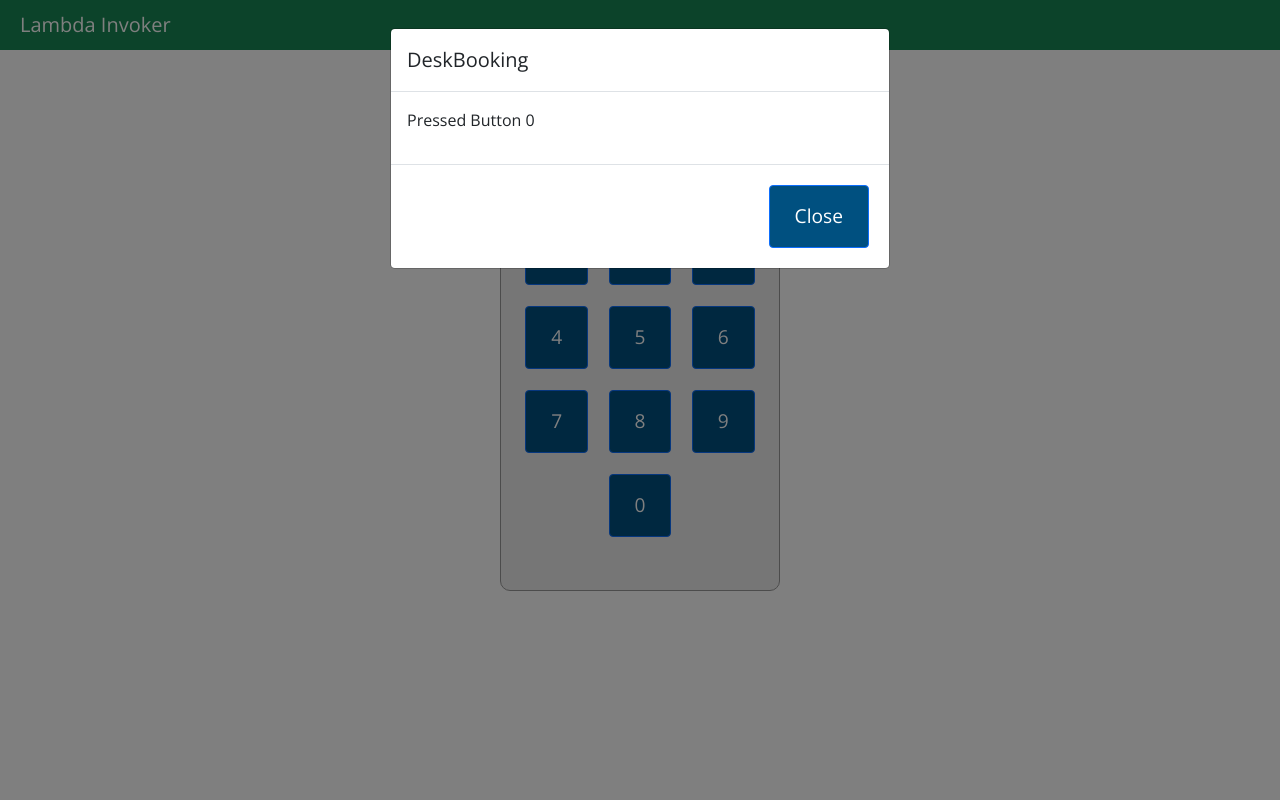
After one commit to rc-delfin/Invoker-Base, a Flask app: page /foo in a window 1280 px wide. The commit adds this page. Run offline with Flask 2, Linux system fonts and the light colour scheme; some libraries are stand-ins or nearby versions.

Commit message:
added run lambda functions and flash messages

```diff
--- a/main.py
+++ b/main.py
@@ -3,7 +3,7 @@ import os
 import oauthlib
 from flask import (
     Flask,
-    render_template, redirect, url_for, session, current_app
+    render_template, request, redirect, url_for, session, current_app, flash
 )
 
 from flask_dance.contrib.google import make_google_blueprint, google
@@ -12,6 +12,9 @@ from flask_dance.contrib.google import make_google_blueprint, google
 from oauthlib.oauth2.rfc6749.errors import InvalidClientIdError, TokenExpiredError
 # os.environ
 from dotenv import load_dotenv
+
+import scripts.invoke_lambda
+from scripts import invoke_lambda
 
 os.environ["OAUTHLIB_INSECURE_TRANSPORT"] = "1"
 load_dotenv()
@@ -53,6 +56,43 @@ def token_expired(_):
     return redirect(url_for("login"))
 
 
+@app.route('/foo', methods=['GET', 'POST'])
+def foo():
+    my_var = request.args.get('my_var', None)
+    if my_var == "b1":
+        invoke_lambda.run_lambda1()
+        flash("Pressed Button 1")
+    elif my_var == "b2":
+        invoke_lambda.run_lambda2()
+        flash("Pressed Button 2")
+    elif my_var == "b3":
+        invoke_lambda.run_lambda3()
+        flash("Pressed Button 3")
+    elif my_var == "b4":
+        invoke_lambda.run_lambda4()
+        flash("Pressed Button 4")
+    elif my_var == "b5":
+        invoke_lambda.run_lambda5()
+        flash("Pressed Button 5")
+    elif my_var == "b6":
+        invoke_lambda.run_lambda6()
+        flash("Pressed Button 6")
+    elif my_var == "b7":
+        invoke_lambda.run_lambda7()
+        flash("Pressed Button 7")
+    elif my_var == "b8":
+        invoke_lambda.run_lambda8()
+        flash("Pressed Button 8")
+    elif my_var == "b9":
+        invoke_lambda.run_lambda9()
+        flash("Pressed Button 9")
+    else:
+        invoke_lambda.run_lambda0()
+        flash("Pressed Button 0")
+
+    return render_template('index.html')
+
+
 @app.route('/', methods=["GET", "POST"])
 def landing_page():
     if not google.authorized:
--- a/requirements.txt
+++ b/requirements.txt
@@ -23,3 +23,5 @@ zipp==3.8.1
 
 oauthlib~=3.2.1
 python-dotenv~=0.21.0
+WTForms~=3.0.1
+python-dateutil~=2.8.2
--- /dev/null
+++ b/scripts/invoke_lambda.py
@@ -0,0 +1,38 @@
+def run_lambda1():
+    print("Lambda 1 ran")
+
+
+def run_lambda2():
+    print("Lambda 2 ran")
+
+
+def run_lambda3():
+    print("Lambda 3 ran")
+
+
+def run_lambda4():
+    print("Lambda 4 ran")
+
+
+def run_lambda5():
+    print("Lambda 5 ran")
+
+
+def run_lambda6():
+    print("Lambda 6 ran")
+
+
+def run_lambda7():
+    print("Lambda 7 ran")
+
+
+def run_lambda8():
+    print("Lambda 8 ran")
+
+
+def run_lambda9():
+    print("Lambda 9 ran")
+
+
+def run_lambda0():
+    print("Lambda 0 ran")
--- /dev/null
+++ b/templates/base.html
@@ -0,0 +1,69 @@
+<!doctype html>
+<html lang="en">
+
+<head>
+  <link rel="icon" type="image/x-icon" href="https://www.irri.org/sites/all/themes/custom/irri/images/IRRI-logo-padded.svg">
+  <!-- Required meta tags -->
+  <meta charset="utf-8">
+  <meta name="viewport" content="width=device-width, initial-scale=1">
+
+  <!-- Google Material Icons -->
+  <link href="https://fonts.googleapis.com/css2?family=Material+Icons" rel="stylesheet">
+
+  <!-- Bootstrap CSS -->
+  <link href="https://cdn.jsdelivr.net/npm/bootstrap@5.0.0-beta1/dist/css/bootstrap.min.css" rel="stylesheet"
+    integrity="sha384-giJF6kkoqNQ00vy+HMDP7azOuL0xtbfIcaT9wjKHr8RbDVddVHyTfAAsrekwKmP1" crossorigin="anonymous">
+
+  <!-- Google Font-->
+  <link rel="preconnect" href="https://fonts.gstatic.com">
+  <link href="https://fonts.googleapis.com/css2?family=Roboto:wght@300;400&display=swap" rel="stylesheet">
+  <link href="https://fonts.googleapis.com/css2?family=Open+Sans:wght@300;400&display=swap" rel="stylesheet">
+
+  <!-- JQuery for Modal -->
+  <script src="https://ajax.googleapis.com/ajax/libs/jquery/3.5.1/jquery.min.js"></script>
+
+  <!-- Modify Bootstrap Elements-->
+  <style>
+    * {
+      font-family: 'Open Sans', 'Roboto', sans-serif;
+      font-size: 1em;
+    }
+    .container {
+      padding-bottom: 40px;
+    }
+    .alert {
+      border:1px solid #999999;
+      position:fixed;
+      left: 50%;
+      transform: translate(-50%, 100%);
+      box-shadow: 0 0 8px #888888;
+      padding: 0;
+      min-width:280px;
+    }
+  </style>
+
+  <title>Lambda Invoker</title>
+</head>
+
+
+<body>
+  <nav class="navbar navbar-expand-lg sticky-top navbar-dark bg-success" style="margin-bottom:50px;padding-left:20px;">
+    <a class="navbar-brand mb-0 h1" href={{ gohome }}>
+      <span style="font-weight:300;">Lambda Invoker</span>
+    </a>
+  </nav>
+
+  <div class="container">
+    {% block body %}{% endblock %}
+  </div>
+
+  <!-- Separate Popper and Bootstrap JS -->
+  <script src="https://cdn.jsdelivr.net/npm/@popperjs/core@2.5.4/dist/umd/popper.min.js"
+    integrity="sha384-q2kxQ16AaE6UbzuKqyBE9/u/KzioAlnx2maXQHiDX9d4/zp8Ok3f+M7DPm+Ib6IU"
+    crossorigin="anonymous"></script>
+  <script src="https://cdn.jsdelivr.net/npm/bootstrap@5.0.0-beta1/dist/js/bootstrap.min.js"
+    integrity="sha384-pQQkAEnwaBkjpqZ8RU1fF1AKtTcHJwFl3pblpTlHXybJjHpMYo79HY3hIi4NKxyj"
+    crossorigin="anonymous"></script>
+</body>
+
+</html>
--- a/templates/index.html
+++ b/templates/index.html
@@ -1,23 +1,28 @@
-<!doctype html>
-<html lang="en">
-  <head>
-    <!-- Required meta tags -->
-    <meta charset="utf-8">
-    <meta name="viewport" content="width=device-width, initial-scale=1, shrink-to-fit=no">
+<!--<!doctype html>-->
+<!--<html lang="en">-->
+<!--  <head>-->
+<!--    &lt;!&ndash; Required meta tags &ndash;&gt;-->
+<!--    <meta charset="utf-8">-->
+<!--    <meta name="viewport" content="width=device-width, initial-scale=1, shrink-to-fit=no">-->
 
-    <!-- Bootstrap CSS -->
-    <link rel="stylesheet" href="https://cdn.jsdelivr.net/npm/bootstrap@4.0.0/dist/css/bootstrap.min.css" integrity="sha384-Gn5384xqQ1aoWXA+058RXPxPg6fy4IWvTNh0E263XmFcJlSAwiGgFAW/dAiS6JXm" crossorigin="anonymous">
+<!--    &lt;!&ndash; Bootstrap CSS &ndash;&gt;-->
+<!--    <link rel="stylesheet" href="https://cdn.jsdelivr.net/npm/bootstrap@4.0.0/dist/css/bootstrap.min.css" integrity="sha384-Gn5384xqQ1aoWXA+058RXPxPg6fy4IWvTNh0E263XmFcJlSAwiGgFAW/dAiS6JXm" crossorigin="anonymous">-->
 
-    <!-- Google Font -->
-    <link rel="preconnect" href="https://fonts.googleapis.com">
-    <link rel="preconnect" href="https://fonts.gstatic.com" crossorigin>
-    <link href="https://fonts.googleapis.com/css2?family=Open+Sans:ital,wght@0,300;0,400;1,700&display=swap" rel="stylesheet">
+<!--    &lt;!&ndash; Google Font &ndash;&gt;-->
+<!--    <link rel="preconnect" href="https://fonts.googleapis.com">-->
+<!--    <link rel="preconnect" href="https://fonts.gstatic.com" crossorigin>-->
+<!--    <link href="https://fonts.googleapis.com/css2?family=Open+Sans:ital,wght@0,300;0,400;1,700&display=swap" rel="stylesheet">-->
 
-    <title>Lambda Invoker</title>
+<!--    <title>Lambda Invoker</title>-->
 
+{% extends 'base.html' %} {% block body %}
     <style>
         * {
             font-family: 'Open Sans', sans-serif;
+        }
+        a:hover {
+            color:#ffffff;
+            background-color:#3275e4;
         }
         h3 {
             margin-bottom:40px;
@@ -27,7 +32,14 @@
             margin-top:40px;
         }
         .btn {
-            margin-bottom: 20px;
+            margin: 8px;
+            padding:16px 25px 16px 25px;
+            font-size:1.2em;
+            background-color:#005080;
+            color:#ffffff;
+        }
+        .buttonRow {
+            margin-bottom:5px;
         }
         #mid-column {
             text-align: center;
@@ -46,16 +58,75 @@
         <div class="col-sm"></div>
         <div class="col-sm" id="mid-column">
           <h3>Lambda Invoker</h3>
-            <button type="button" class="btn btn-primary">Button 1</button><br>
-            <button type="button" class="btn btn-primary">Button 2</button><br>
+              <form action="/foo" method="post">
+            <div class="buttonRow">
+<!--              <button type="submit" class="btn btn-primary" value="b1">1</button>
+              <button type="button" class="btn btn-primary">2</button>
+              <button type="button" class="btn btn-primary">3</button>-->
+              <a class="btn btn-primary" href="{{ url_for('foo', my_var='b1') }}">1</a>
+              <a class="btn btn-primary" href="{{ url_for('foo', my_var='b2') }}">2</a>
+              <a class="btn btn-primary" href="{{ url_for('foo', my_var='b3') }}">3</a>
             </div>
+            <div class="buttonRow">
+              <a class="btn btn-primary" href="{{ url_for('foo', my_var='b4') }}">4</a>
+              <a class="btn btn-primary" href="{{ url_for('foo', my_var='b5') }}">5</a>
+              <a class="btn btn-primary" href="{{ url_for('foo', my_var='b6') }}">6</a>
+            </div>
+            <div class="buttonRow">
+              <a class="btn btn-primary" href="{{ url_for('foo', my_var='b7') }}">7</a>
+              <a class="btn btn-primary" href="{{ url_for('foo', my_var='b8') }}">8</a>
+              <a class="btn btn-primary" href="{{ url_for('foo', my_var='b9') }}">9</a>
+            </div>
+            <div class="buttonRow">
+
+              <a class="btn btn-primary" href="{{ url_for('foo', my_var='b0') }}">0</a>
+            </div>
+                </form>
+        </div>
+
         <div class="col-sm"></div>
+
+        <!-- Modal -->
+        <div id="notif" class="modal" tabindex="-1">
+            <div class="modal-dialog">
+                <div class="modal-content">
+                    <div class="modal-header">
+                        <h5 class="modal-title">DeskBooking</h5>
                     </div>
+                    <div class="modal-body">
+                        {% with messages = get_flashed_messages() %}
+                            {% if messages %}
+                                {% for message in messages %}
+                                    <p>{{ message }}</p>
+                                {% endfor %}
+                            {% endif %}
+                        {% endwith %}
+                    </div>
+                    <div class="modal-footer">
+                        <button type="button" class="btn btn-primary" data-bs-dismiss="modal">Close</button>
+                    </div>
+                </div>
+            </div>
+        </div>
+
+
+
     </div>
     <!-- Optional JavaScript -->
     <!-- jQuery first, then Popper.js, then Bootstrap JS -->
-    <script src="https://code.jquery.com/jquery-3.2.1.slim.min.js" integrity="sha384-KJ3o2DKtIkvYIK3UENzmM7KCkRr/rE9/Qpg6aAZGJwFDMVNA/GpGFF93hXpG5KkN" crossorigin="anonymous"></script>
-    <script src="https://cdn.jsdelivr.net/npm/popper.js@1.12.9/dist/umd/popper.min.js" integrity="sha384-ApNbgh9B+Y1QKtv3Rn7W3mgPxhU9K/ScQsAP7hUibX39j7fakFPskvXusvfa0b4Q" crossorigin="anonymous"></script>
-    <script src="https://cdn.jsdelivr.net/npm/bootstrap@4.0.0/dist/js/bootstrap.min.js" integrity="sha384-JZR6Spejh4U02d8jOt6vLEHfe/JQGiRRSQQxSfFWpi1MquVdAyjUar5+76PVCmYl" crossorigin="anonymous"></script>
-  </body>
-</html>
+<!--    <script src="https://code.jquery.com/jquery-3.2.1.slim.min.js" integrity="sha384-KJ3o2DKtIkvYIK3UENzmM7KCkRr/rE9/Qpg6aAZGJwFDMVNA/GpGFF93hXpG5KkN" crossorigin="anonymous"></script>-->
+<!--    <script src="https://cdn.jsdelivr.net/npm/popper.js@1.12.9/dist/umd/popper.min.js" integrity="sha384-ApNbgh9B+Y1QKtv3Rn7W3mgPxhU9K/ScQsAP7hUibX39j7fakFPskvXusvfa0b4Q" crossorigin="anonymous"></script>-->
+<!--    <script src="https://cdn.jsdelivr.net/npm/bootstrap@4.0.0/dist/js/bootstrap.min.js" integrity="sha384-JZR6Spejh4U02d8jOt6vLEHfe/JQGiRRSQQxSfFWpi1MquVdAyjUar5+76PVCmYl" crossorigin="anonymous"></script>-->
+    <script>
+      /* Trigger flash modal */
+      $(document).ready(function() {
+        var messages = "{{ get_flashed_messages() }}";
+        if (typeof messages != 'undefined' && messages != '[]') {
+          $("#notif").modal("show");
+        };
+      });
+    </script>
+<!--  </body>-->
+<!--</html>-->
+
+{% endblock %}
```
Also changed, not shown: scripts/__init__.py (added). Lines whose indentation alone changed are shown as unchanged.
